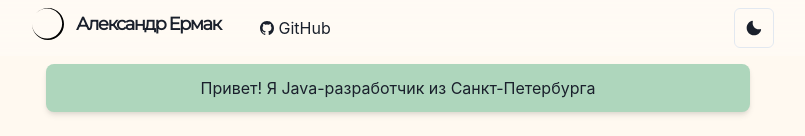
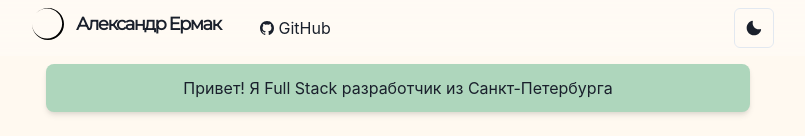
Before and after one commit to SelenZzz/homepage, a Next.js app: page / in a window 1280 px wide. Shown: the top 136 px of the page, without its empty margins (242-1047 px from the left). Built offline with nearby package versions, Linux system fonts and the light colour scheme; a web font is replaced by a local one.

Commit message:
fix title

```diff
--- a/pages/index.js
+++ b/pages/index.js
@@ -28,7 +28,7 @@ const Page = () => {
           mb={6}
           align="center"
         >
-          Привет! Я Java-разработчик из Санкт-Петербурга
+          Привет! Я Full Stack разработчик из Санкт-Петербурга
         </Box>
 
         <Box display={{ md: 'flex' }}>
```
